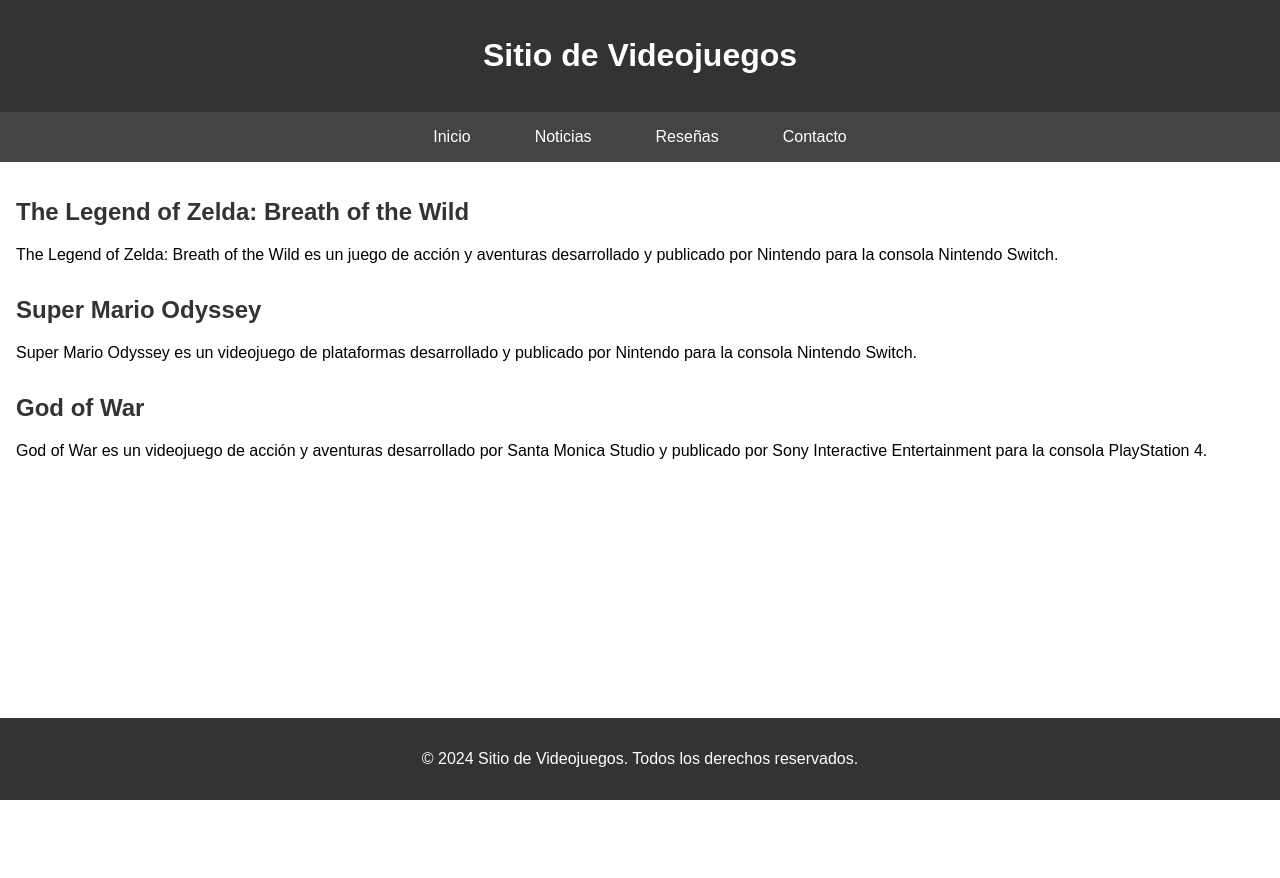
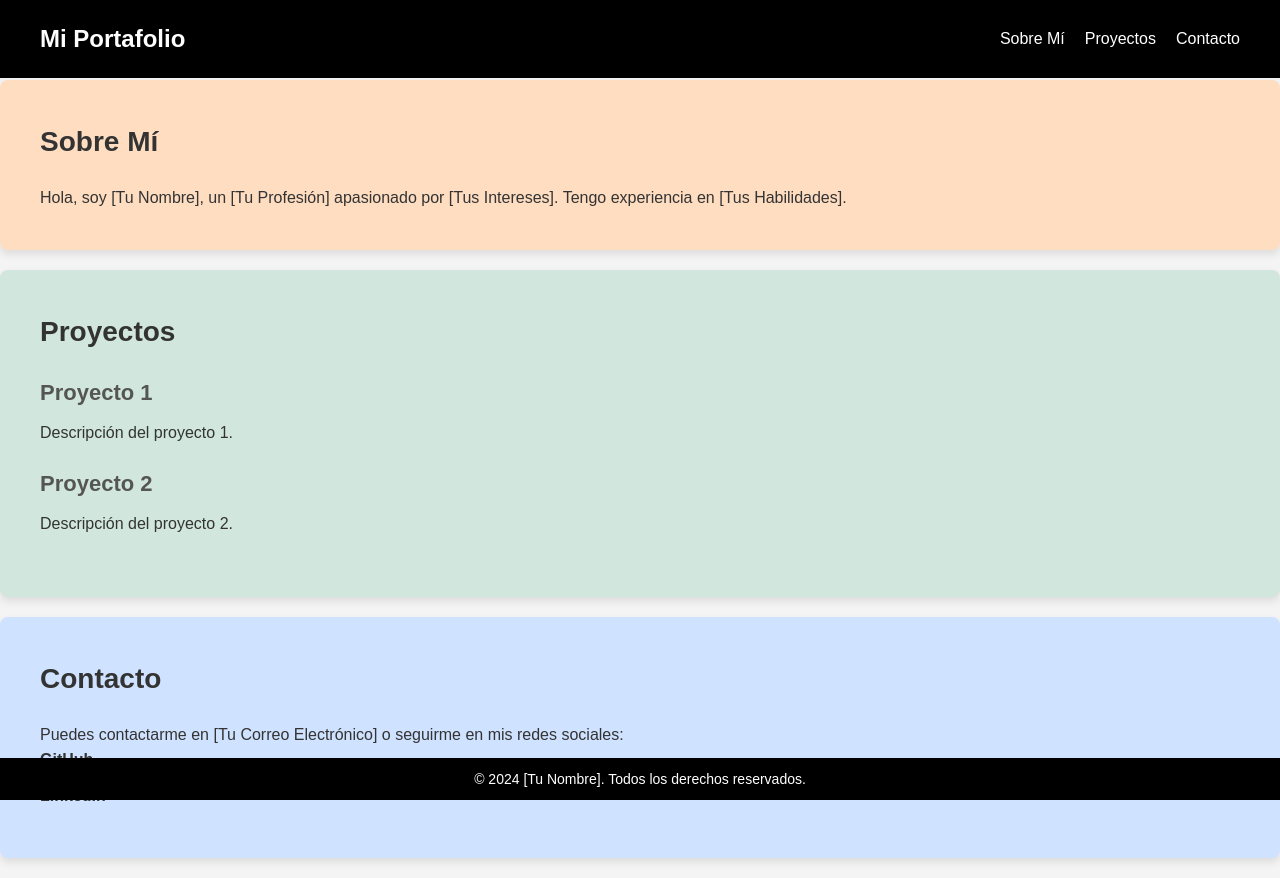
Before and after one commit to JoshMartinez99/pagina-1-h, a plain HTML site: page index.html in a window 1280 px wide. Before the commit the page ends 800 px from the top, so only its background shows below. Drawn offline with Linux system fonts and the light colour scheme.

Commit message:
Update index.html

```diff
--- a/index.html
+++ b/index.html
@@ -1,92 +1,218 @@
 <!DOCTYPE html>
 <html lang="es">
+
 <head>
     <meta charset="UTF-8">
     <meta name="viewport" content="width=device-width, initial-scale=1.0">
-    <title>Sitio de Videojuegos</title>
+    <title>Mi Portafolio</title>
     <style>
-        body {
-            font-family: Arial, sans-serif;
+       /* Resetting some default styles */
+body, h1, h2, h3, p, ul, li, a {
     margin: 0;
     padding: 0;
+    box-sizing: border-box;
 }
+
+body {
+    font-family: 'Arial', sans-serif;
+    line-height: 1.6;
+    color: #333;
+    background-color: #f4f4f4;
+    padding-top: 60px;
+}
+
+/* Header styles */
 header {
-            background-color: #333;
-            color: white;
-            padding: 1rem 0;
-            text-align: center;
+    background: #000;
+    color: #fff;
+    padding: 20px 0;
+    position: fixed;
+    width: 100%;
+    top: 0;
+    z-index: 1000;
 }
-        nav {
-            background-color: #444;
-            overflow: hidden;
+
+header .container {
+    display: flex;
+    justify-content: space-between;
+    align-items: center;
+    max-width: 1200px;
+    margin: 0 auto;
+    padding: 0 20px;
 }
+
+header h1 {
+    margin: 0;
+    font-size: 24px;
+}
+
 nav ul {
     list-style: none;
-            margin: 0;
-            padding: 0;
     display: flex;
-            justify-content: center;
+    gap: 20px;
 }
-        nav ul li {
-            margin: 0 1rem;
+
+nav a {
+    color: #fff;
+    text-decoration: none;
+    font-size: 16px;
 }
-        nav ul li a {
-            color: white;
-            text-decoration: none;
-            padding: 1rem;
-            display: block;
+
+nav a:hover {
+    text-decoration: underline;
 }
-        nav ul li a:hover {
-            background-color: #555;
+
+/* Section styles */
+section {
+    padding: 60px 20px;
+    margin: 20px 0;
 }
-        main {
-            padding: 1rem;
+
+.container {
+    max-width: 1200px;
+    margin: 0 auto;
 }
-        article {
-            margin-bottom: 2rem;
+
+#about {
+    background: #ffddc1; /* Light peach */
+    padding: 40px;
+    border-radius: 8px;
+    box-shadow: 0 4px 8px rgba(0, 0, 0, 0.1);
+    margin-bottom: 20px;
 }
-        article h2 {
+
+#projects {
+    background: #d1e7dd; /* Light green */
+    padding: 40px;
+    border-radius: 8px;
+    box-shadow: 0 4px 8px rgba(0, 0, 0, 0.1);
+    margin-bottom: 20px;
+}
+
+#contact {
+    background: #cfe2ff; /* Light blue */
+    padding: 40px;
+    border-radius: 8px;
+    box-shadow: 0 4px 8px rgba(0, 0, 0, 0.1);
+    margin-bottom: 20px;
+}
+
+h2 {
+    margin-bottom: 20px;
+    font-size: 28px;
     color: #333;
 }
+
+/* Project styles */
+.project {
+    margin-bottom: 20px;
+}
+
+.project h3 {
+    margin-bottom: 10px;
+    font-size: 22px;
+    color: #555;
+}
+
+.project p {
+    margin-bottom: 10px;
+    font-size: 16px;
+}
+
+/* Contact styles */
+#contact ul {
+    list-style: none;
+    padding: 0;
+}
+
+#contact ul li {
+    margin-bottom: 10px;
+}
+
+#contact a {
+    color: #333;
+    text-decoration: none;
+    font-weight: bold;
+}
+
+#contact a:hover {
+    text-decoration: underline;
+}
+
+/* Footer styles */
 footer {
-            background-color: #333;
-            color: white;
+    background: #000;
+    color: #fff;
     text-align: center;
-            padding: 1rem 0;
+    padding: 10px 0;
     position: fixed;
+    width: 100%;
     bottom: 0;
-            width: 100%;
 }
+
+footer p {
+    margin: 0;
+    font-size: 14px;
+}
+
     </style>
+    <link rel="stylesheet" href="style.css">
 </head>
+
 <body>
     <header>
-        <h1>Sitio de Videojuegos</h1>
-    </header>
+        <div class="container">
+            <h1>Mi Portafolio</h1>
             <nav>
                 <ul>
-            <li><a href="#">Inicio</a></li>
-            <li><a href="#">Noticias</a></li>
-            <li><a href="#">Reseñas</a></li>
-            <li><a href="#">Contacto</a></li>
+                    <li><a href="#about">Sobre Mí</a></li>
+                    <li><a href="#projects">Proyectos</a></li>
+                    <li><a href="#contact">Contacto</a></li>
                 </ul>
             </nav>
-    <main>
-        <article>
-            <h2>The Legend of Zelda: Breath of the Wild</h2>
-            <p>The Legend of Zelda: Breath of the Wild es un juego de acción y aventuras desarrollado y publicado por Nintendo para la consola Nintendo Switch.</p>
-        </article>
-        <article>
-            <h2>Super Mario Odyssey</h2>
-            <p>Super Mario Odyssey es un videojuego de plataformas desarrollado y publicado por Nintendo para la consola Nintendo Switch.</p>
-        </article>
-        <article>
-            <h2>God of War</h2>
-            <p>God of War es un videojuego de acción y aventuras desarrollado por Santa Monica Studio y publicado por Sony Interactive Entertainment para la consola PlayStation 4.</p>
-        </article>
-    </main>
+        </div>
+    </header>
+
+    <section id="about">
+        <div class="container">
+            <h2>Sobre Mí</h2>
+            <p>Hola, soy [Tu Nombre], un [Tu Profesión] apasionado por [Tus Intereses]. Tengo experiencia en [Tus
+                Habilidades].</p>
+        </div>
+    </section>
+
+    <section id="projects">
+        <div class="container">
+            <h2>Proyectos</h2>
+            <div class="project">
+                <h3>Proyecto 1</h3>
+                <p>Descripción del proyecto 1.</p>
+            </div>
+            <div class="project">
+                <h3>Proyecto 2</h3>
+                <p>Descripción del proyecto 2.</p>
+            </div>
+            <!-- Añade más proyectos según sea necesario -->
+        </div>
+    </section>
+
+    <section id="contact">
+        <div class="container">
+            <h2>Contacto</h2>
+            <p>Puedes contactarme en [Tu Correo Electrónico] o seguirme en mis redes sociales:</p>
+            <ul>
+                <li><a href="https://github.com/tu-usuario" target="_blank">GitHub</a></li>
+                <li><a href="https://linkedin.com/in/tu-usuario" target="_blank">LinkedIn</a></li>
+                <!-- Añade más enlaces a redes sociales si tienes -->
+            </ul>
+        </div>
+    </section>
+
     <footer>
-        <p>&copy; 2024 Sitio de Videojuegos. Todos los derechos reservados.</p>
+        <div class="container">
+            <p>&copy; 2024 [Tu Nombre]. Todos los derechos reservados.</p>
+        </div>
     </footer>
 </body>
+
 </html>
```
Lines whose indentation alone changed are shown as unchanged.
